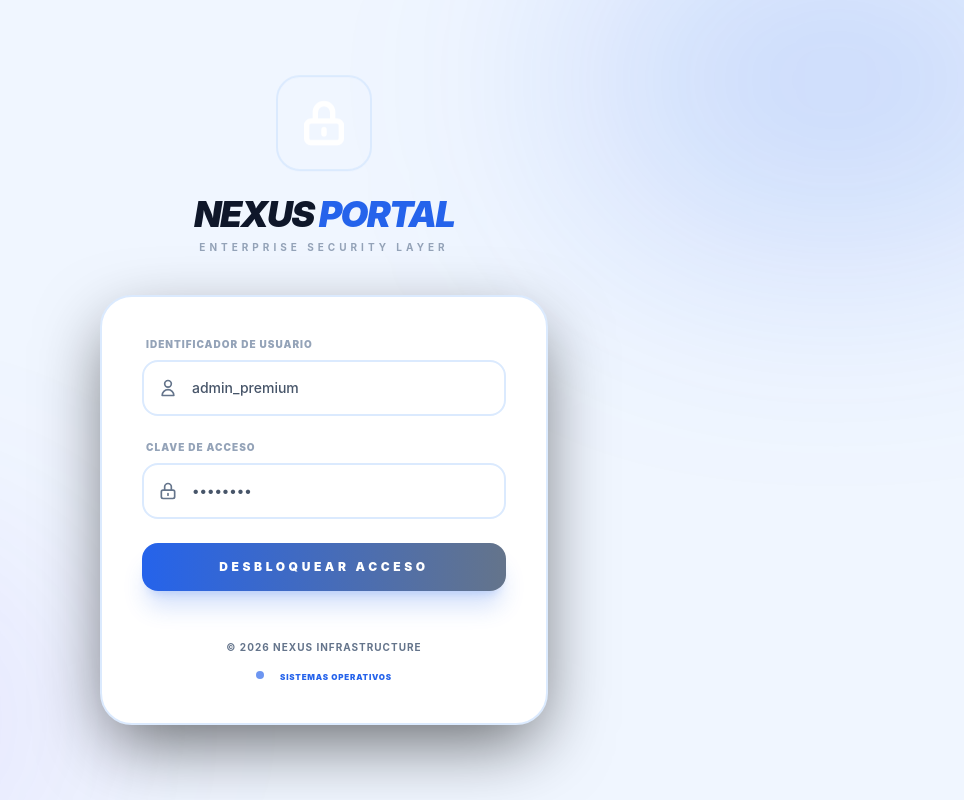
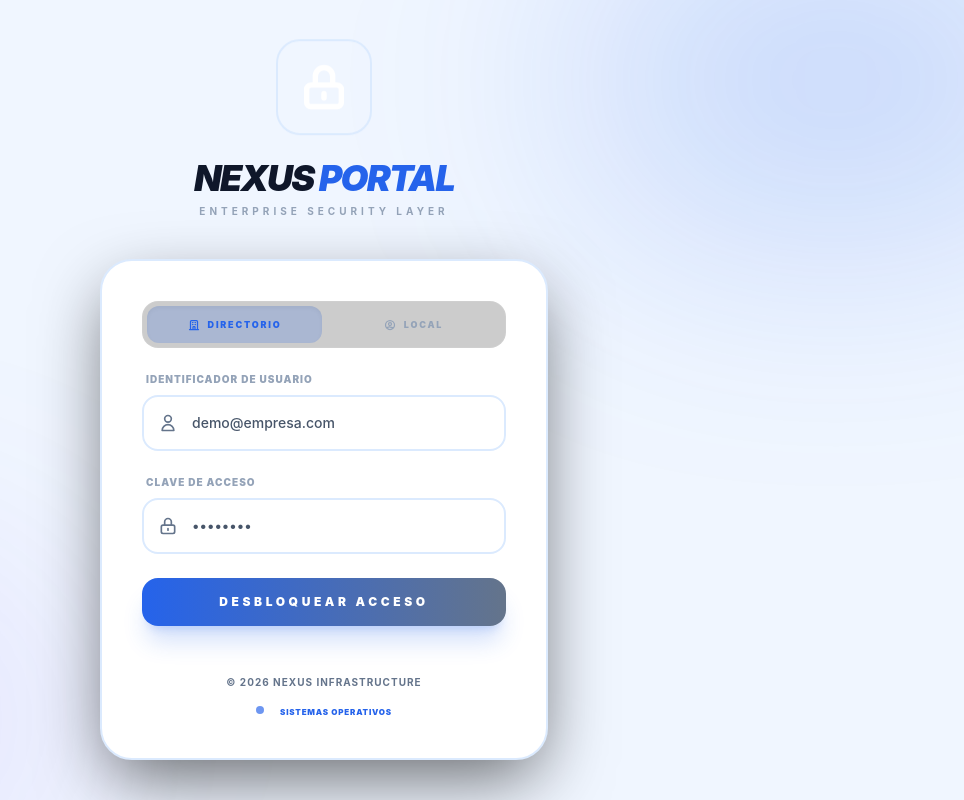
Before and after one commit to dtovar0/c20, a Flask app: page /auth/login in a window 1280 px wide. Shown: the whole page, without its empty margins (316-1280 px from the left). Run offline with Flask 3, Linux system fonts and the light colour scheme; data that the repository does not hold is empty; some libraries are stand-ins or nearby versions.

Commit message:
Actualizacion 4.2.26

```diff
--- a/app/modules/auth/routes.py
+++ b/app/modules/auth/routes.py
@@ -15,29 +15,33 @@ def login():
     if request.method == "POST":
         username = request.form.get("username")
         password = request.form.get("password")
+        auth_type = request.form.get("auth_type", "directory")
 
-        # 1. Intentar Autenticación LDAP primero
-        from app.modules.auth.services import authenticate_user_ldap
-        ldap_result = authenticate_user_ldap(username, password)
+        # --- MODO DIRECTORIO (LDAP) ---
+        if auth_type == "directory":
+            from app.modules.auth.services import authenticate_user_ldap
+            ldap_result = authenticate_user_ldap(username, password)
 
-        if ldap_result.get("status") == "success":
-            user = ldap_result["user"]
-            login_user(user)
-            add_audit_log("login usuario", status="success", detail=f"Usuario {username} ha iniciado sesión vía LDAP")
-            return redirect(url_for('core.index'))
+            if ldap_result.get("status") == "success":
+                user = ldap_result["user"]
+                login_user(user)
+                add_audit_log("login usuario", status="success", detail=f"Usuario {username} ha iniciado sesión vía DIRECTORIO")
+                return redirect(url_for('core.index'))
+            else:
+                flash(f"Error de Directorio: {ldap_result.get('message')}", "error")
+                return redirect(url_for('auth.login'))
 
-        # 2. Fallback a Autenticación Local (si LDAP falla o no está configurado)
-        user = User.query.filter_by(username=username).first()
+        # --- MODO LOCAL ---
+        else:
+            user = User.query.filter_by(username=username).first()
 
-        if user and user.check_password(password):
-            login_user(user)
-            add_audit_log("login usuario", status="success", detail=f"Usuario {username} ha iniciado sesión localmente")
-            return redirect(url_for('core.index'))
+            if user and user.check_password(password):
+                login_user(user)
+                add_audit_log("login usuario", status="success", detail=f"Usuario {username} ha iniciado sesión LOCALMENTE")
+                return redirect(url_for('core.index'))
 
-        # Si ambos fallan
-        error_msg = ldap_result.get("message") if ldap_result.get("status") == "error" else "Credenciales inválidas"
-        flash(f"Error de autenticación: {error_msg}", "error")
-        return redirect(url_for('auth.login'))
+            flash("Credenciales locales incorrectas", "error")
+            return redirect(url_for('auth.login'))
 
     return render_template("login.html")
 
--- a/app/modules/auth/services.py
+++ b/app/modules/auth/services.py
@@ -53,7 +53,11 @@ def authenticate_user_ldap(username, password):
         with Connection(server, user=config.ldap_user, password=config.ldap_pass, auto_bind=True, auto_referrals=False) as conn:
             conn.search(config.ldap_base_dn, user_filter, attributes=['mail', 'displayName', 'cn', 'memberOf', 'sAMAccountName'])
 
+            ldap_logger.debug(f"Búsqueda finalizada. Entradas encontradas: {len(conn.entries)}")
+
             if not conn.entries:
+                ldap_logger.warning(f"USUARIO NO ENCONTRADO en LDAP con el filtro proporcionado.")
+                # ... (resto del código igual)
                 # PROTOCOLO DE PURGA: Si el LDAP está arriba pero el usuario no existe, lo borramos localmente
                 local_user = User.query.filter_by(username=username).first()
                 if local_user:
--- a/templates/login.html
+++ b/templates/login.html
@@ -60,12 +60,31 @@
             {% endwith %}
 
             <form action="{{ url_for('auth.login') }}" method="POST" class="space-y-6">
+                <!-- Auth Type Selector -->
+                <div class="p-1 bg-black/20 backdrop-blur-xl rounded-2xl border border-white/5 flex gap-1 relative z-10">
+                    <input type="radio" id="auth_directory" name="auth_type" value="directory" class="hidden peer/dir" checked>
+                    <label for="auth_directory" class="flex-1 py-3 text-center rounded-xl text-[9px] font-black uppercase tracking-[0.2em] cursor-pointer transition-all duration-300 z-10 text-slate-400 peer-checked/dir:bg-primary/20 peer-checked/dir:text-primary peer-checked/dir:shadow-inner">
+                        <div class="flex items-center justify-center gap-2">
+                            <svg class="w-3 h-3" fill="none" stroke="currentColor" viewBox="0 0 24 24"><path stroke-linecap="round" stroke-linejoin="round" stroke-width="2.5" d="M19 21V5a2 2 0 00-2-2H7a2 2 0 00-2 2v16m14 0h2m-2 0h-5m-9 0H3m2 0h5M9 7h1m-1 4h1m4-4h1m-1 4h1m-5 10v-5a1 1 0 011-1h2a1 1 0 011 1v5m-4 0h4"></path></svg>
+                            Directorio
+                        </div>
+                    </label>
+
+                    <input type="radio" id="auth_local" name="auth_type" value="local" class="hidden peer/loc">
+                    <label for="auth_local" class="flex-1 py-3 text-center rounded-xl text-[9px] font-black uppercase tracking-[0.2em] cursor-pointer transition-all duration-300 z-10 text-slate-400 peer-checked/loc:bg-primary/20 peer-checked/loc:text-primary peer-checked/loc:shadow-inner">
+                        <div class="flex items-center justify-center gap-2">
+                            <svg class="w-3 h-3" fill="none" stroke="currentColor" viewBox="0 0 24 24"><path stroke-linecap="round" stroke-linejoin="round" stroke-width="2.5" d="M5.121 17.804A13.937 13.937 0 0112 16c2.5 0 4.847.655 6.879 1.804M15 10a3 3 0 11-6 0 3 3 0 016 0zm6 2a9 9 0 11-18 0 9 9 0 0118 0z"></path></svg>
+                            Local
+                        </div>
+                    </label>
+                </div>
+
                 <!-- Username -->
                 <div class="group">
                     <label class="block text-[10px] font-black text-slate-400 uppercase tracking-widest mb-2 px-1">Identificador de Usuario</label>
                     <div class="relative">
                         <svg class="w-5 h-5 absolute left-4 top-1/2 -translate-y-1/2 text-slate-500 group-focus-within:text-primary transition-colors" fill="none" stroke="currentColor" viewBox="0 0 24 24"><path stroke-linecap="round" stroke-linejoin="round" stroke-width="2" d="M16 7a4 4 0 11-8 0 4 4 0 018 0zM12 14a7 7 0 00-7 7h14a7 7 0 00-7-7z"></path></svg>
-                        <input type="text" name="username" required placeholder="admin_premium"
+                        <input type="text" name="username" required placeholder="demo@empresa.com"
                                class="w-full bg-input-bg border-2 border-panel-border rounded-2xl pl-12 pr-6 py-4 text-sm font-bold text-input outline-none input-focus-ring placeholder:text-slate-600">
                     </div>
                 </div>
```
